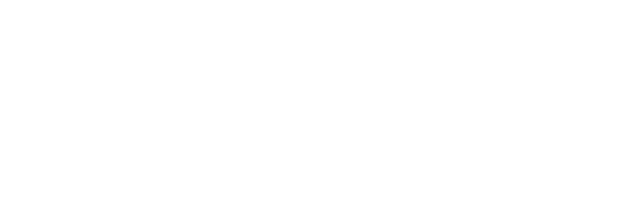
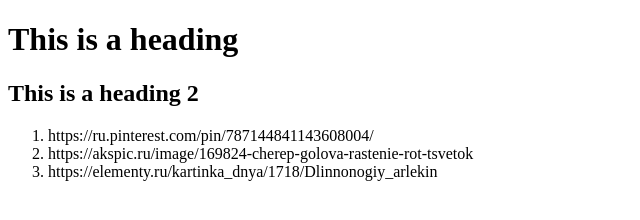
Before and after one commit to AlexXXX8/task-html, a website: page src/index.html in a window 1280 px wide. Shown: the whole page, without its empty margins (0-640 px from the left). Drawn offline with Linux system fonts and the light colour scheme.

Commit message:
Update index.html

```diff
--- a/src/index.html
+++ b/src/index.html
@@ -3,5 +3,13 @@
     <head>
         <title>HTML</title>
     </head>
-    <body></body>
+    <body>
+     <h1>This is a heading</h1>
+         <h2>This is a heading 2</h2>
+        <ol>
+ <li>https://ru.pinterest.com/pin/787144841143608004/</li>
+ <li>https://akspic.ru/image/169824-cherep-golova-rastenie-rot-tsvetok</li>
+ <li>https://elementy.ru/kartinka_dnya/1718/Dlinnonogiy_arlekin</li>
+</ol>
+    </body>
 </html>
```
